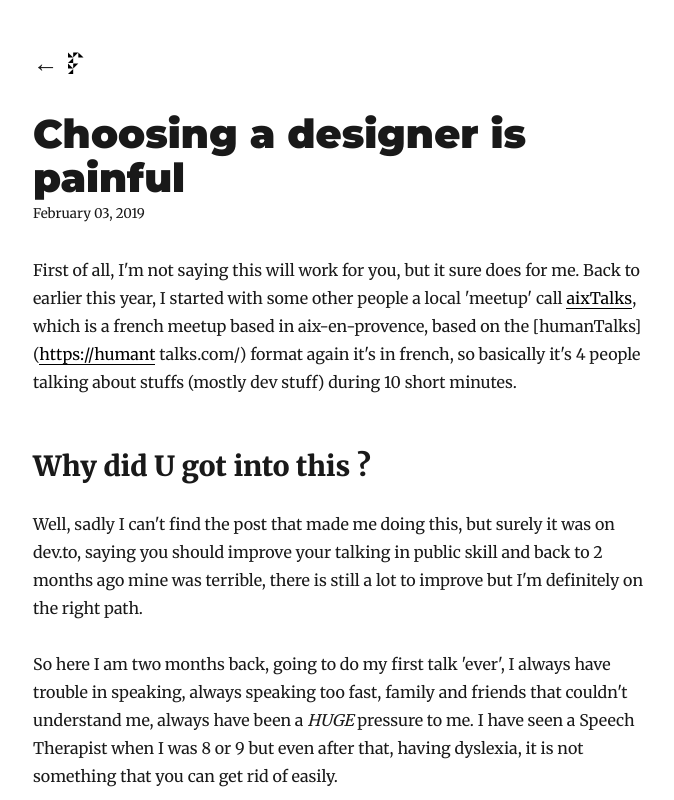
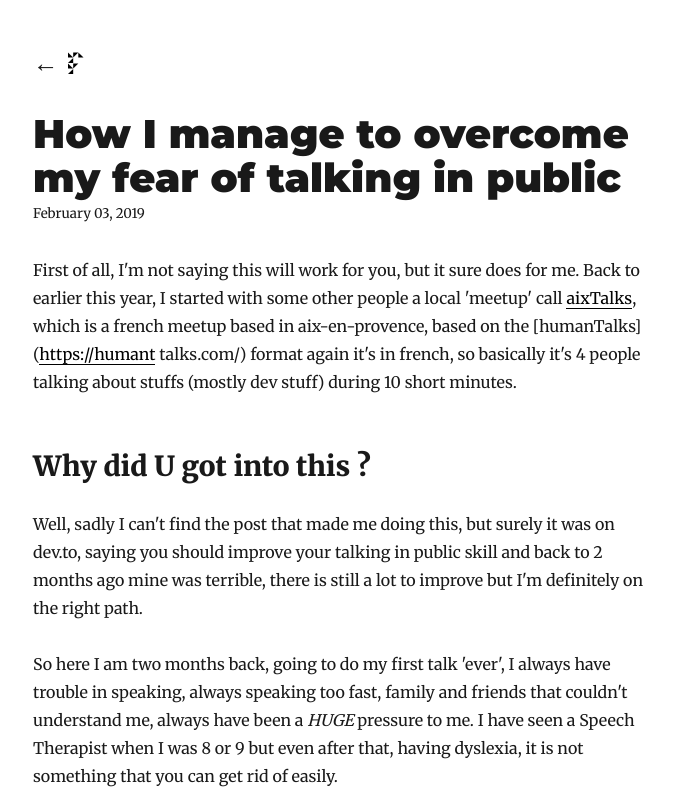
Before and after one commit to FabienGreard/fabiengreard, a Gatsby site: page /How-I-manage-to-overcome-my-fear-of-talking-in-public in a window 1280 px wide. Shown: the top 800 px of the page, without its empty margins (292-966 px from the left). Built offline with nearby package versions, Linux system fonts and the light colour scheme; Gatsby itself is replaced by a stand-in of ours; some packages are replaced by stand-ins of ours.

Commit message:
update titlle

```diff
--- a/src/pages/How-I-manage-to-overcome-my-fear-of-talking-in-public/index.md
+++ b/src/pages/How-I-manage-to-overcome-my-fear-of-talking-in-public/index.md
@@ -1,5 +1,5 @@
 ---
-title: Choosing a designer is painful
+title: How I manage to overcome my fear of talking in public
 date: '2019-02-03'
 ---
 
```
